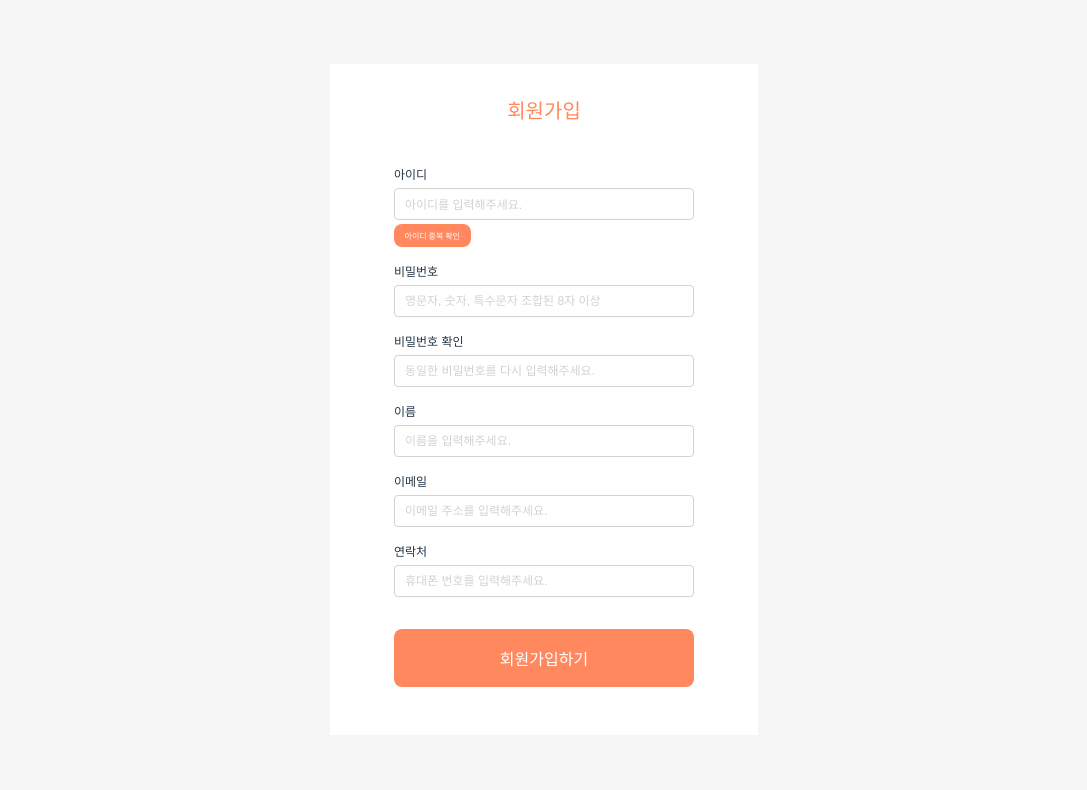
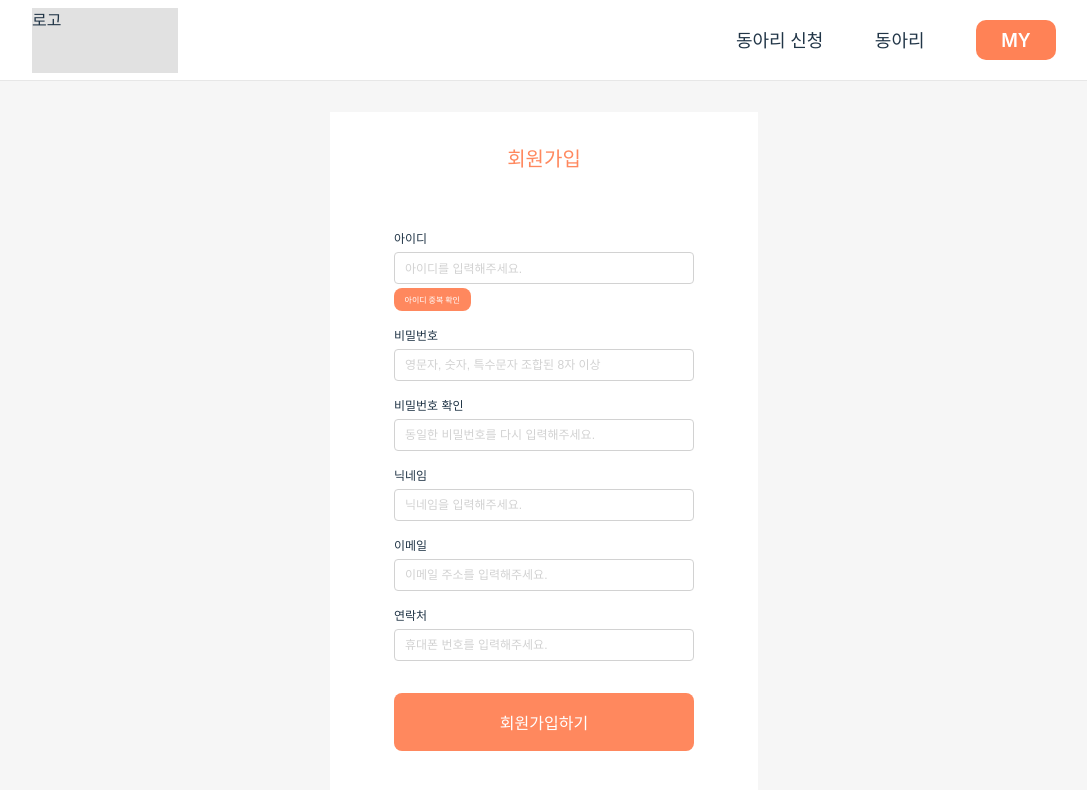
Before and after one commit to WHY-THIS-WORK/dongle, a React (Vite) app in the folder frontend/: page /signup in a window 1280 px wide. Shown: the top 790 px of the page, without its empty margins (96-1183 px from the left). Built offline with nearby package versions, Linux system fonts and the light colour scheme.

Commit message:
로그인 및 회원가입 컴포넌트 수정

```diff
--- /dev/null
+++ b/frontend/src/components/login/LoginInput.jsx
@@ -0,0 +1,21 @@
+import React, { forwardRef } from "react";
+
+const LoginInput = forwardRef((props, ref) => {
+  return (
+    <div className="login__form-block">
+      <label className="login__form-title">{props.title}</label>
+      <input
+        type={`${props.type}`}
+        id={`${props.id}`}
+        value={props.value}
+        className="login__form-input"
+        placeholder={`${props.placeholder}`}
+        onChange={props.onChangeHandler}
+        ref={ref}
+      />
+      {<span className="error__message">{props.message}</span>}
+    </div>
+  );
+});
+
+export default LoginInput;
--- /dev/null
+++ b/frontend/src/components/login/LoginSubmitBtn.jsx
@@ -0,0 +1,13 @@
+import React from "react";
+
+const LoginSubmitBtn = () => {
+  return (
+    <div className="login__submit">
+      <button id="login" type="submit" className="login__submit-button">
+        로그인
+      </button>
+    </div>
+  );
+};
+
+export default LoginSubmitBtn;
--- a/frontend/src/components/SignupButton.jsx
+++ b/frontend/src/components/login/MoveToSignupBtn.jsx
@@ -1,7 +1,7 @@
 import React from "react";
-import "../css/signupbutton.css";
+import "../../css/signupbutton.css";
 
-const SignupButton = () => {
+const MoveToSignupBtn = () => {
   const onSignupHandler = () => {
     window.location.href = "signup";
   };
@@ -20,4 +20,4 @@ const SignupButton = () => {
   );
 };
 
-export default SignupButton;
+export default MoveToSignupBtn;
--- a/frontend/src/components/IdCheck.jsx
+++ b/frontend/src/components/signup/IdCheck.jsx
@@ -1,7 +1,7 @@
 import React from "react";
-import "../css/idcheck.css";
+import "../../css/idcheck.css";
 
-const IdCheck = ({ id, idMessage, onIdCheckHandler }) => {
+const IdCheck = ({ id, onIdCheckHandler }) => {
   return (
     <div className="id-check">
       <button
@@ -12,7 +12,6 @@ const IdCheck = ({ id, idMessage, onIdCheckHandler }) => {
       >
         아이디 중복 확인
       </button>
-      {<span className="error__message">{idMessage}</span>}
     </div>
   );
 };
--- /dev/null
+++ b/frontend/src/components/signup/SignupInput.jsx
@@ -0,0 +1,37 @@
+import React, { forwardRef } from "react";
+import "../../css/input.css";
+
+const SignupInput = forwardRef((props, ref) => {
+  return (
+    <div className="signup__form-block">
+      <label className="signup__form-title">{props.title}</label>
+      <input
+        type={`${props.type}`}
+        id={`${props.id}`}
+        value={props.value}
+        className="signup__form-input"
+        placeholder={`${props.placeholder}`}
+        onChange={props.onChangeHandler}
+        ref={ref}
+      />
+      {<span className="error__message">{props.message}</span>}
+    </div>
+  );
+});
+
+export default SignupInput;
+
+/* <div className="signup__form-block">
+              <label className="signup__form-title">이름</label>
+              <input
+                type="text"
+                id="name"
+                maxLength={5}
+                value={name}
+                className="signup__form-input"
+                placeholder="이름을 입력해주세요."
+                onChange={onNameChangeHandler}
+                ref={nameRef}
+              />
+              {<span className="error__message">{nameMessage}</span>}
+            </div> */
--- /dev/null
+++ b/frontend/src/components/signup/SignupSubmitBtn.jsx
@@ -0,0 +1,13 @@
+import React from "react";
+
+const SignupSubmitBtn = () => {
+  return (
+    <div className="signup__submit">
+      <button type="submit" className="signup__submit-button">
+        회원가입하기
+      </button>
+    </div>
+  );
+};
+
+export default SignupSubmitBtn;
--- /dev/null
+++ b/frontend/src/css/input.css
@@ -0,0 +1,35 @@
+.signup__form-block {
+  margin-top: 1rem;
+}
+
+.signup__form-title {
+  font-size: 0.75rem;
+  display: block;
+  margin-bottom: 0.25rem;
+}
+
+.signup__form-input {
+  width: 100%;
+  height: 2rem;
+  box-sizing: border-box;
+  border: 1px solid #d2d2d2;
+  border-radius: 0.25rem;
+}
+
+.signup__form-input:focus {
+  border-color: #ff885e;
+  outline: none;
+}
+
+.signup__form-input::placeholder {
+  padding-left: 0.5rem;
+  font-size: 0.75rem;
+  color: #d2d2d2;
+}
+
+.error__message {
+  color: #ff885e;
+  font-size: 0.75rem;
+  font-weight: bold;
+  margin-left: 0.25rem;
+}
--- a/frontend/src/css/login.css
+++ b/frontend/src/css/login.css
@@ -7,7 +7,7 @@
 }
 
 .login__form {
-  margin-top: 4rem;
+  margin-top: 7rem;
   width: 300px;
   padding: 0 4rem 2rem 4rem;
   justify-content: center;
--- a/frontend/src/css/signup.css
+++ b/frontend/src/css/signup.css
@@ -7,7 +7,7 @@
 }
 
 .signup__form {
-  margin-top: 4rem;
+  margin-top: 7rem;
   width: 300px;
   padding: 0 4rem 2rem 4rem;
   justify-content: center;
@@ -25,49 +25,13 @@
   padding-bottom: 2.5rem;
 }
 
-.signup__form-block {
-  margin-bottom: 1rem;
-}
-
-.signup__form-title {
-  font-size: 0.75rem;
-  display: block;
-  margin-bottom: 0.25rem;
-}
-
-.signup__form-input {
-  width: 100%;
-  height: 2rem;
-  box-sizing: border-box;
-  border: 1px solid #d2d2d2;
-  border-radius: 0.25rem;
-}
-
-.signup__form-input:focus {
-  border-color: #ff885e;
-  outline: none;
-}
-
-.signup__form-input::placeholder {
-  padding-left: 0.5rem;
-  font-size: 0.75rem;
-  color: #d2d2d2;
-}
-
-.error__message {
-  color: #ff885e;
-  font-size: 0.75rem;
-  font-weight: bold;
-  margin-left: 0.25rem;
-}
-
 .signup__submit {
   display: flex;
   justify-content: center;
 }
 
 .signup__submit-button {
-  margin: 1rem 0 1rem 0;
+  margin: 2rem 0 1rem 0;
   width: 100%;
   background-color: #ff885e;
   color: white;
--- a/frontend/src/pages/Signup.jsx
+++ b/frontend/src/pages/Signup.jsx
@@ -1,7 +1,10 @@
 import { SHA256 } from "crypto-js";
 import React, { useCallback, useEffect, useRef, useState } from "react";
-import IdCheck from "../components/IdCheck";
+import IdCheck from "../components/signup/IdCheck";
 import "../css/signup.css";
+import SignupInput from "../components/signup/SignupInput";
+import SignupSubmitBtn from "../components/signup/SignupSubmitBtn";
+import Header from "../components/header/Header";
 
 const SignUp = () => {
   // 사용자 입력 상태 저장
@@ -180,104 +183,76 @@ const SignUp = () => {
   }, [tel]);
 
   return (
-    <>
     <div className="signup">
+      <Header />
       <form onSubmit={onSubmitHandler}>
         <div className="signup__form">
           <div className="signup__title">회원가입</div>
-            <div className="signup__form-block">
-              <label className="signup__form-title">아이디</label>
-              <input
-                type="text"
-                id="id"
+          <SignupInput
+            title={"아이디"}
+            type={"text"}
+            id={"id"}
             value={id}
-                className="signup__form-input"
-                placeholder="아이디를 입력해주세요."
-                onChange={onIdChangeHandler}
+            onChangeHandler={onIdChangeHandler}
             ref={idRef}
+            message={idMessage}
+            placeholder={"아이디를 입력해주세요."}
           />
-              <IdCheck
-                id={id}
-                idMessage={idMessage}
-                isId={isId}
-                onIdCheckHandler={onIdCheckHandler}
+          <IdCheck id={id} onIdCheckHandler={onIdCheckHandler} />
+          <SignupInput
+            title={"비밀번호"}
+            type={"password"}
+            id={"pwd"}
+            value={pwd}
+            onChangeHandler={onPwdChangeHandler}
+            ref={pwdRef}
+            message={pwdMessage}
+            placeholder={"영문자, 숫자, 특수문자 조합된 8자 이상"}
           />
-            </div>
-            <div className="signup__form-block">
-              <label className="signup__form-title">비밀번호</label>
-              <input
-                type="password"
-                id="pwd"
-                value={pwd}
-                className="signup__form-input"
-                placeholder="영문자, 숫자, 특수문자 조합된 8자 이상"
-                onChange={onPwdChangeHandler}
-                ref={pwdRef}
+          <SignupInput
+            title={"비밀번호 확인"}
+            type={"password"}
+            id={"pwd2"}
+            value={pwd2}
+            onChangeHandler={onPwdCheckHandler}
+            ref={pwd2Ref}
+            message={pwd2Message}
+            placeholder={"동일한 비밀번호를 다시 입력해주세요."}
           />
-              {<span className="error__message">{pwdMessage}</span>}
-            </div>
-            <div className="signup__form-block">
-              <label className="signup__form-title">비밀번호 확인</label>
-              <input
-                type="password"
-                id="pwd2"
-                value={pwd2}
-                className="signup__form-input"
-                placeholder="동일한 비밀번호를 다시 입력해주세요."
-                onInput={onPwdCheckHandler}
-                ref={pwd2Ref}
+          <SignupInput
+            title={"닉네임"}
+            type={"text"}
+            id={"name"}
+            value={name}
+            onChangeHandler={onNameChangeHandler}
+            ref={nameRef}
+            message={nameMessage}
+            placeholder={"닉네임을 입력해주세요."}
           />
-              {<span className="error__message">{pwd2Message}</span>}
-            </div>
-            <div className="signup__form-block">
-              <label className="signup__form-title">이름</label>
-              <input
-                type="text"
-                id="name"
-                maxLength={5}
-                value={name}
-                className="signup__form-input"
-                placeholder="이름을 입력해주세요."
-                onChange={onNameChangeHandler}
-                ref={nameRef}
+          <SignupInput
+            title={"이메일"}
+            type={"email"}
+            id={"email"}
+            value={email}
+            onChangeHandler={onEmailChangeHandler}
+            ref={emailRef}
+            message={emailMessage}
+            placeholder={"이메일 주소를 입력해주세요."}
           />
-              {<span className="error__message">{nameMessage}</span>}
-            </div>
-            <div className="signup__form-block">
-              <label className="signup__form-title">이메일</label>
-              <input
-                type="email"
-                id="email"
-                value={email}
-                className="signup__form-input"
-                placeholder="이메일 주소를 입력해주세요."
-                onChange={onEmailChangeHandler}
-                ref={emailRef}
+          <SignupInput
+            title={"연락처"}
+            type={"tel"}
+            id={"tel"}
+            value={tel}
+            onChangeHandler={onTelChangeHandler}
+            ref={telRef}
+            message={telMessage}
+            placeholder={"휴대폰 번호를 입력해주세요."}
           />
-              {<span className="error__message">{emailMessage}</span>}
-            </div>
-            <div className="signup__form-block">
-              <label className="signup__form-title">연락처</label>
-              <input
-                type="tel"
-                id="tel"
-                value={tel}
-                className="signup__form-input"
-                placeholder="휴대폰 번호를 입력해주세요."
-                onChange={onTelChangeHandler}
-                ref={telRef}
-              />
-              {<span className="error__message">{telMessage}</span>}
-            </div>
-            <div className="signup__submit">
-              <button type="submit" className="signup__submit-button">
-                회원가입하기
-              </button>
-            </div>
+          <SignupSubmitBtn />
         </div>
       </form>
     </div>
-    </>
   );
 };
 
```
Also changed, not shown: frontend/src/components/LogoutButton.jsx (deleted, +0 -18 lines), frontend/src/pages/Login.jsx (+22 -30 lines). Lines whose indentation alone changed are shown as unchanged.
